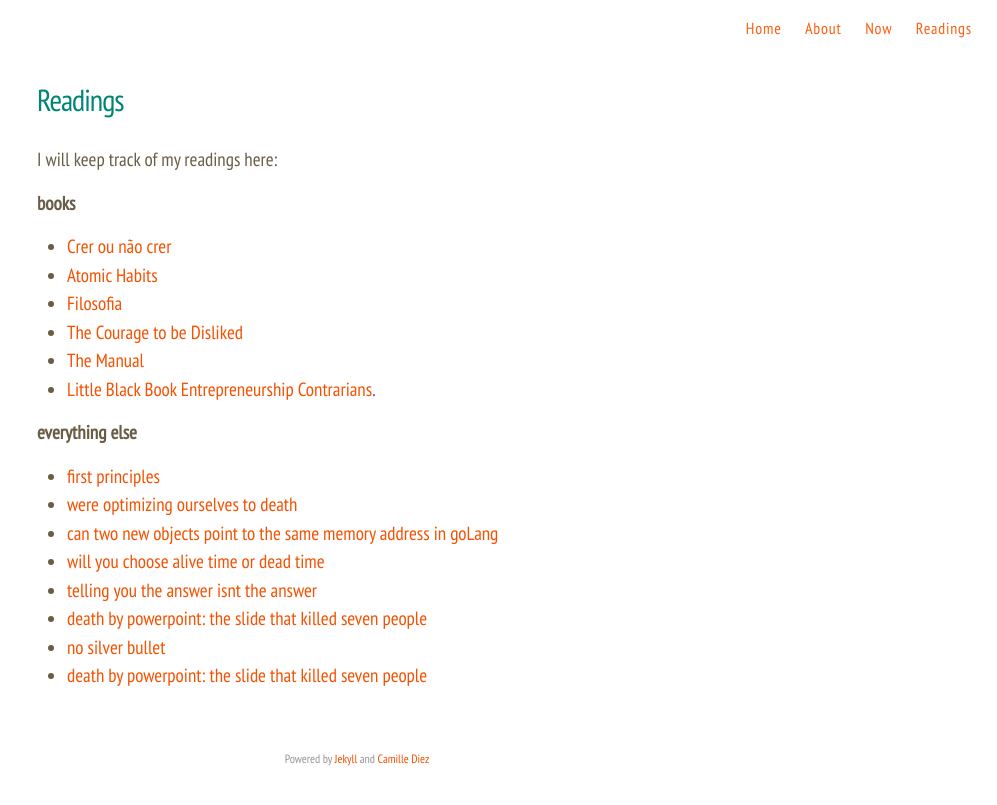
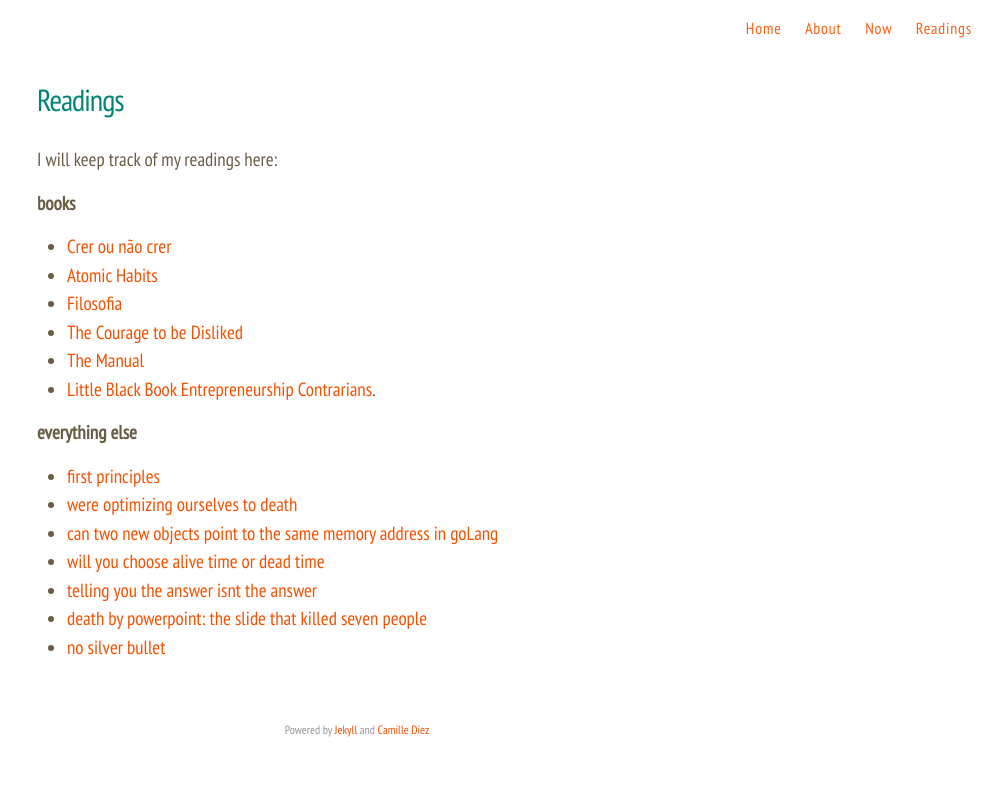
Before and after one commit to gerep/gerep.github.io, a Jekyll site: the page built from readings.md, in a window 1280 px wide. Shown: the top 805 px of the page, without its empty margins (283-1280 px from the left). Built offline with Jekyll 4.4.1, drawn with Linux system fonts in a browser that asks for light colours; nearby versions of some CDN libraries.

Commit message:
Update readings.md

```diff
--- a/readings.md
+++ b/readings.md
@@ -24,4 +24,3 @@ I will keep track of my readings here:
 * [telling you the answer isnt the answer](https://www.wired.com/2013/10/telling-you-the-answer-isnt-the-answer/)
 * [death by powerpoint: the slide that killed seven people](https://mcdreeamiemusings.com/new-blog/2019/4/13/gsux1h6bnt8lqjd7w2t2mtvfg81uhx)
 * [no silver bullet](http://worrydream.com/refs/brooks-nosilverbullet.pdf)
-* [death by powerpoint: the slide that killed seven people](https://mcdreeamiemusings.com/new-blog/2019/4/13/gsux1h6bnt8lqjd7w2t2mtvfg81uhx)
```
